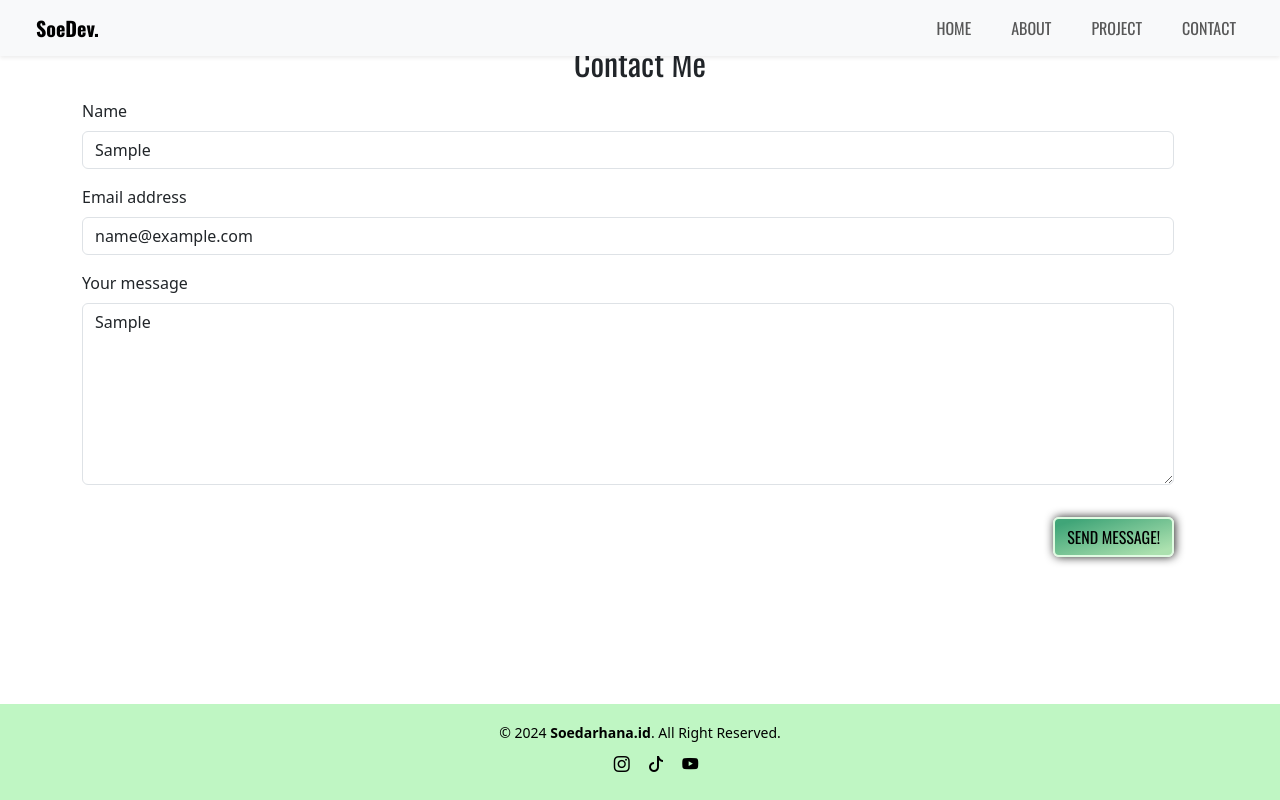
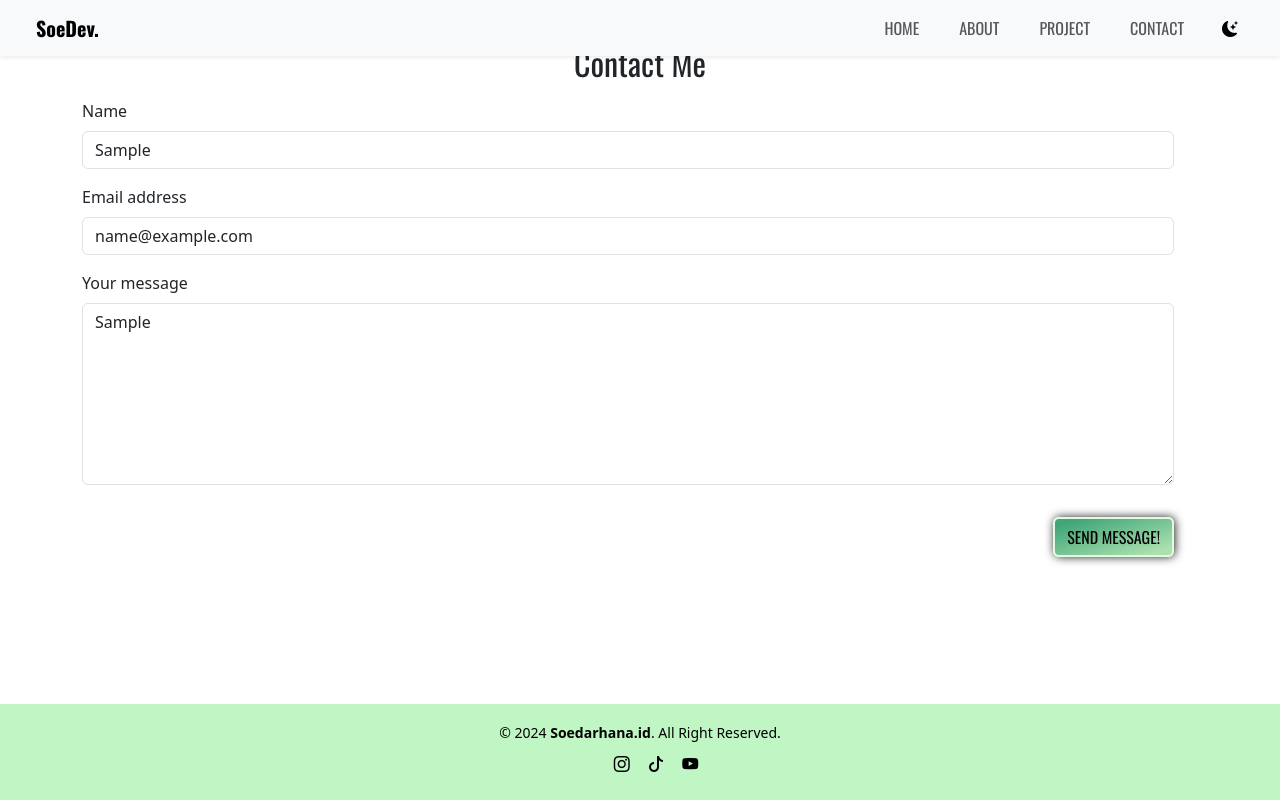
Before and after one commit to soedarhanaINJ/portfolio, a plain HTML site: page index.html in a window 1280 px wide. Both pictures are taken after typing "Sample", "name@example.com", "Sample" into the empty fields and a click on the button "SEND MESSAGE!". Shown: the part 2888-3688 px from the top of the page. Drawn offline with nearby package versions, Linux system fonts and the light colour scheme.

Commit message:
theme dark and light

```diff
--- a/css/about.css
+++ b/css/about.css
@@ -1,6 +1,8 @@
 /*  ----------------
     ABOUT SECTION
 --------------------  */
+
+/* background-color: #F7FFE5; */
 
 .about {
     text-align: center;
--- a/css/projects.css
+++ b/css/projects.css
@@ -22,13 +22,14 @@
     margin-bottom: 2rem;
 }
 
-.card h5, h6 {
+.card h5,
+h6 {
     text-align: start;
 }
 
 .btn {
-    border: 5px solid;
-    border-image-slice: 0.5;
+    border: none;
+    outline: none;
     background: #40A578 !important;
     -webkit-background-clip: text !important;
     -webkit-text-fill-color: transparent !important;
@@ -45,6 +46,7 @@
     border: 2px solid #E0FBE2 !important;
     box-shadow: #222 1px 0 10px;
     text-decoration: none;
+    outline: none;
 }
 
 /*
--- a/css/style.css
+++ b/css/style.css
@@ -1,3 +1,22 @@
+body[data-bs-theme="light"] {
+    /* light theme styles */
+    background-color: white;
+    color: black;
+}
+
+body[data-bs-theme="dark"] {
+    /* dark theme styles */
+    background-color: black;
+    color: white;
+}
+
+
+
+
+/* -------------
+    NAVBAR
+------------- */
+
 .my-navbar {
     background: transparent;
 }
@@ -20,7 +39,7 @@
 
 .my-navbar .offcanvas {
     height: 100vh;
-    width: 75%;
+    width: 60%;
     border-color: none;
 }
 
@@ -54,6 +73,16 @@
     margin-top: 37px;
 }
 
+
+.button-theme {
+    border: none;
+    background-color: transparent;
+}
+
+/*
+    END NAVBAR
+----------------   */
+
 /* ----------------
     FOOTER
 ---------------- */
--- a/index.html
+++ b/index.html
@@ -1,5 +1,5 @@
 <!doctype html>
-<html lang="en" data-bs-theme="dark">
+<html lang="en">
 
 <head>
     <meta charset="utf-8">
@@ -52,6 +52,9 @@
                         <a class="nav-link" href="#about">About</a>
                         <a class="nav-link" href="#projects">Project</a>
                         <a class="nav-link" href="#contact">Contact</a>
+                        <button class="button-theme" id="themeToggleButton" onclick="changeTheme()">
+                            <i id="themeIcon" class="bi bi-moon-stars-fill"></i>
+                        </button>
                     </div>
 
                 </div>
@@ -213,8 +216,7 @@
                 <div class="row my-2">
                     <div class="col text-start">
                         <label for="exampleFormControlInput1" class="form-label">Name</label>
-                    <input type="name" class="form-control" id="exampleFormControlInput1"
-                        placeholder="Name">
+                        <input type="name" class="form-control" id="exampleFormControlInput1" placeholder="Name">
                     </div>
                 </div>
                 <div class="row my-2">
@@ -245,13 +247,17 @@
         <div class="container">
             <div class="row">
                 <div class="col text-center mt-2">
-              <small class="block text-black">&copy; 2024 <a href="https://soedarhana.id" target="_blank">Soedarhana.id</a>. All Right
+                    <small class="block text-black">&copy; 2024 <a href="https://soedarhana.id"
+                            target="_blank">Soedarhana.id</a>. All Right
                         Reserved.</small>
 
                     <ul class="mt-2 gap-4">
-                <li><a href="https://https://www.instagram.com/soedarhana/"><i class="bi bi-instagram"></i></a></li>
-                <li><a href="https://www.tiktok.com/@soedarhana?lang=id-ID"><i class="bi bi-tiktok"></i></a></li>
-                <li><a href="https://www.youtube.com/channel/UC852k8YPgYnVwXSSr_RIzcg"><i class="bi bi-youtube"></i></a>
+                        <li><a href="https://https://www.instagram.com/soedarhana/"><i class="bi bi-instagram"></i></a>
+                        </li>
+                        <li><a href="https://www.tiktok.com/@soedarhana?lang=id-ID"><i class="bi bi-tiktok"></i></a>
+                        </li>
+                        <li><a href="https://www.youtube.com/channel/UC852k8YPgYnVwXSSr_RIzcg"><i
+                                    class="bi bi-youtube"></i></a>
                         </li>
                     </ul>
                 </div>
--- a/js/theme.js
+++ b/js/theme.js
@@ -1,80 +1,17 @@
-/*!
- * Color mode toggler for Bootstrap's docs (https://getbootstrap.com/)
- * Copyright 2011-2024 The Bootstrap Authors
- * Licensed under the Creative Commons Attribution 3.0 Unported License.
- */
+document.getElementById("themeToggleButton").addEventListener("click", changeTheme);
 
-(() => {
-    'use strict'
+function changeTheme() {
+  var element = document.body;
+  var icon = document.getElementById("themeIcon");
 
-    const getStoredTheme = () => localStorage.getItem('theme')
-    const setStoredTheme = theme => localStorage.setItem('theme', theme)
-
-    const getPreferredTheme = () => {
-      const storedTheme = getStoredTheme()
-      if (storedTheme) {
-        return storedTheme
-      }
-
-      return window.matchMedia('(prefers-color-scheme: dark)').matches ? 'dark' : 'light'
-    }
-
-    const setTheme = theme => {
-      if (theme === 'auto') {
-        document.documentElement.setAttribute('data-bs-theme', (window.matchMedia('(prefers-color-scheme: dark)').matches ? 'dark' : 'light'))
-      } else {
-        document.documentElement.setAttribute('data-bs-theme', theme)
-      }
-    }
-
-    setTheme(getPreferredTheme())
-
-    const showActiveTheme = (theme, focus = false) => {
-      const themeSwitcher = document.querySelector('#bd-theme')
-
-      if (!themeSwitcher) {
-        return
-      }
-
-      const themeSwitcherText = document.querySelector('#bd-theme-text')
-      const activeThemeIcon = document.querySelector('.theme-icon-active use')
-      const btnToActive = document.querySelector(`[data-bs-theme-value="${theme}"]`)
-      const svgOfActiveBtn = btnToActive.querySelector('svg use').getAttribute('href')
-
-      document.querySelectorAll('[data-bs-theme-value]').forEach(element => {
-        element.classList.remove('active')
-        element.setAttribute('aria-pressed', 'false')
-      })
-
-      btnToActive.classList.add('active')
-      btnToActive.setAttribute('aria-pressed', 'true')
-      activeThemeIcon.setAttribute('href', svgOfActiveBtn)
-      const themeSwitcherLabel = `${themeSwitcherText.textContent} (${btnToActive.dataset.bsThemeValue})`
-      themeSwitcher.setAttribute('aria-label', themeSwitcherLabel)
-
-      if (focus) {
-        themeSwitcher.focus()
-      }
-    }
-
-    window.matchMedia('(prefers-color-scheme: dark)').addEventListener('change', () => {
-      const storedTheme = getStoredTheme()
-      if (storedTheme !== 'light' && storedTheme !== 'dark') {
-        setTheme(getPreferredTheme())
-      }
-    })
-
-    window.addEventListener('DOMContentLoaded', () => {
-      showActiveTheme(getPreferredTheme())
-
-      document.querySelectorAll('[data-bs-theme-value]')
-        .forEach(toggle => {
-          toggle.addEventListener('click', () => {
-            const theme = toggle.getAttribute('data-bs-theme-value')
-            setStoredTheme(theme)
-            setTheme(theme)
-            showActiveTheme(theme, true)
-          })
-        })
-    })
-  })()
+  if (element.dataset.bsTheme === "light") {
+    element.dataset.bsTheme = "dark";
+    icon.classList.remove("bi-moon-stars-fill");
+    icon.classList.add("bi-brightness-high");
+  } else {
+    element.dataset.bsTheme = "light";
+    icon.classList.remove("bi-brightness-high");
+    icon.classList.add("bi-moon-stars-fill");
+  }
+  changeTheme();
+}
```
Lines whose indentation alone changed are shown as unchanged.
